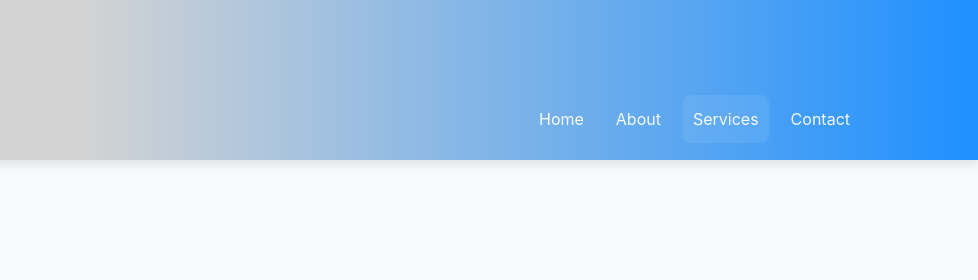
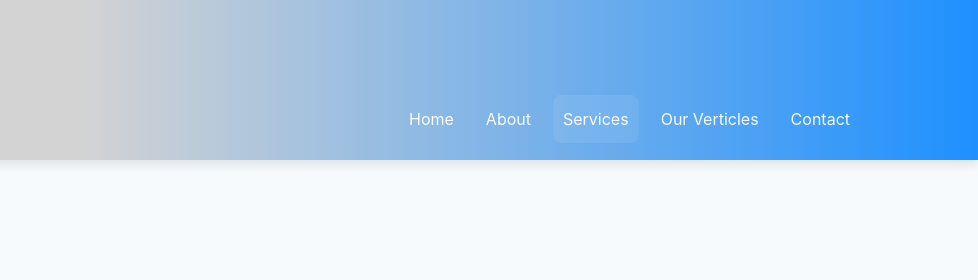
Before and after one commit to Starvonis/starvonis-website, a plain HTML site: page services.html in a window 1280 px wide. Shown: the top 280 px of the page, 302-1280 px from the left. Drawn offline with Linux system fonts and the light colour scheme.

Commit message:
services.html

```diff
--- a/services.html
+++ b/services.html
@@ -23,6 +23,7 @@
         <a href="index.html">Home</a>
         <a href="about.html">About</a>
         <a href="services.html" class="active">Services</a>
+        <a href="Our Verticles.html">Our Verticles</a>
         <a href="contact.html">Contact</a>
       </nav>
     </div>
```
